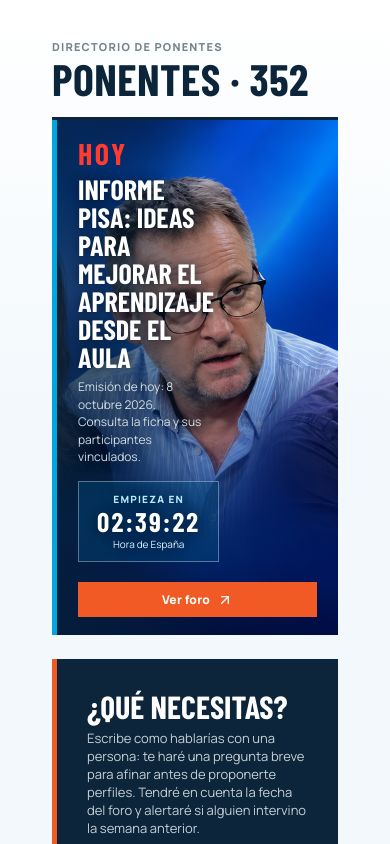
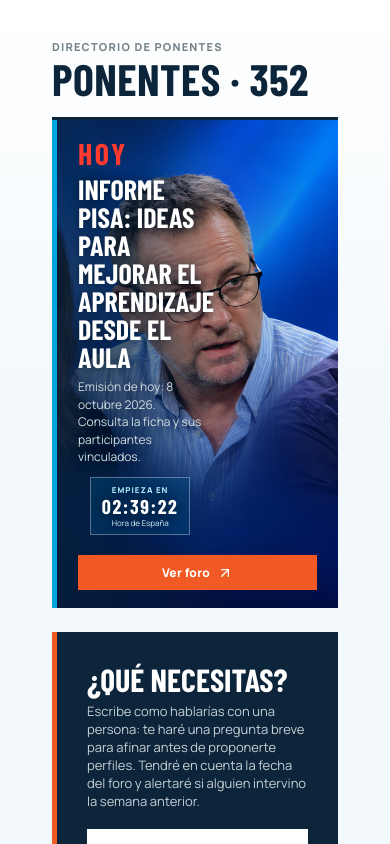
Before and after one commit to podcastdeunir-lgtm/ponentesunir, a Next.js app: page / in a window 390 px wide. Shown: the top 844 px of the page. Built offline with nearby package versions, Linux system fonts and the light colour scheme.

Commit message:
Compact forum countdown

```diff
--- a/app/globals.css
+++ b/app/globals.css
@@ -250,7 +250,7 @@
 .forum-today-label{margin:0 0 7px!important;color:#ff3b30!important;font:800 30px/1 'Barlow Condensed',Arial,sans-serif!important;letter-spacing:.08em!important;text-shadow:none!important}
 .global-search{display:none!important}
 .forum-today .eyebrow{color:#b7ecff!important}
-.forum-countdown{position:static;display:grid;justify-items:center;gap:2px;width:max-content;min-width:220px;margin:16px auto 0;color:#fff;border:1px solid #ffffff55;padding:10px 18px;background:#004b7a66;text-align:center}.forum-countdown b{font:800 10px Manrope,Arial;letter-spacing:.12em;color:#b7ecff}.forum-countdown strong{font:700 27px/1 'Barlow Condensed',Arial;letter-spacing:.08em}.forum-countdown span{font-size:10px;color:#d9f3ff}@media(max-width:800px){.forum-countdown{min-width:0}}
+.forum-countdown{position:static;display:grid;justify-items:center;gap:1px;width:max-content;min-width:152px;margin:12px auto 0;color:#fff;border:1px solid #ffffff55;padding:6px 11px;background:#004b7a66;text-align:center}.forum-countdown b{font:800 8px Manrope,Arial;letter-spacing:.12em;color:#b7ecff}.forum-countdown strong{font:700 20px/1 'Barlow Condensed',Arial;letter-spacing:.08em}.forum-countdown span{font-size:8px;color:#d9f3ff}@media(max-width:800px){.forum-countdown{min-width:0}}
 .sidebar .recurring-phrases{
   position:static!important;
   top:auto!important;
```
